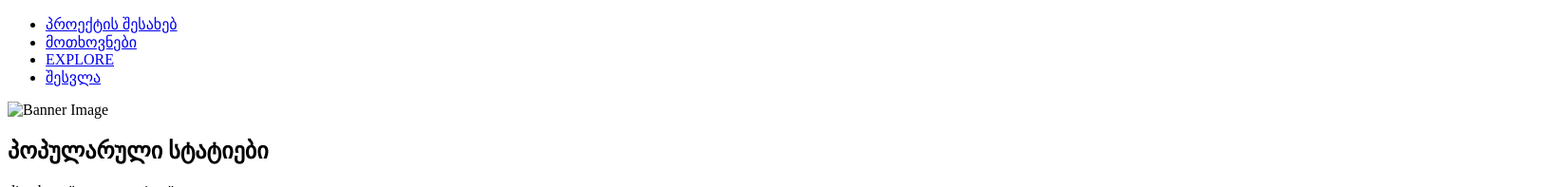
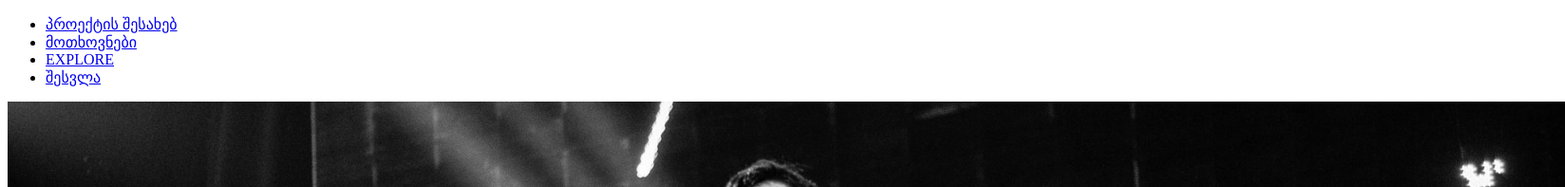
Before and after one commit to NinoAnania/NewRules, a plain HTML site: page index.html in a window 1280 px wide. Shown: the top 197 px of the page at 95% size, 1648 px wide, since content can reach past the window. Drawn offline with Linux system fonts and the light colour scheme; files that its build step writes are made by us from their sources.

Commit message:
add images

```diff
--- a/index.html
+++ b/index.html
@@ -19,7 +19,7 @@
     </header>
 
     <section class="banner">
-      <img src="img/banner.png" alt="Banner Image">
+      <img src="images/სლაიდერი3.jpg" alt="Banner Image">
     </section>
 
     <section class="popular">
```
Also changed, not shown: images/სლაიდერი3.jpg (added).
